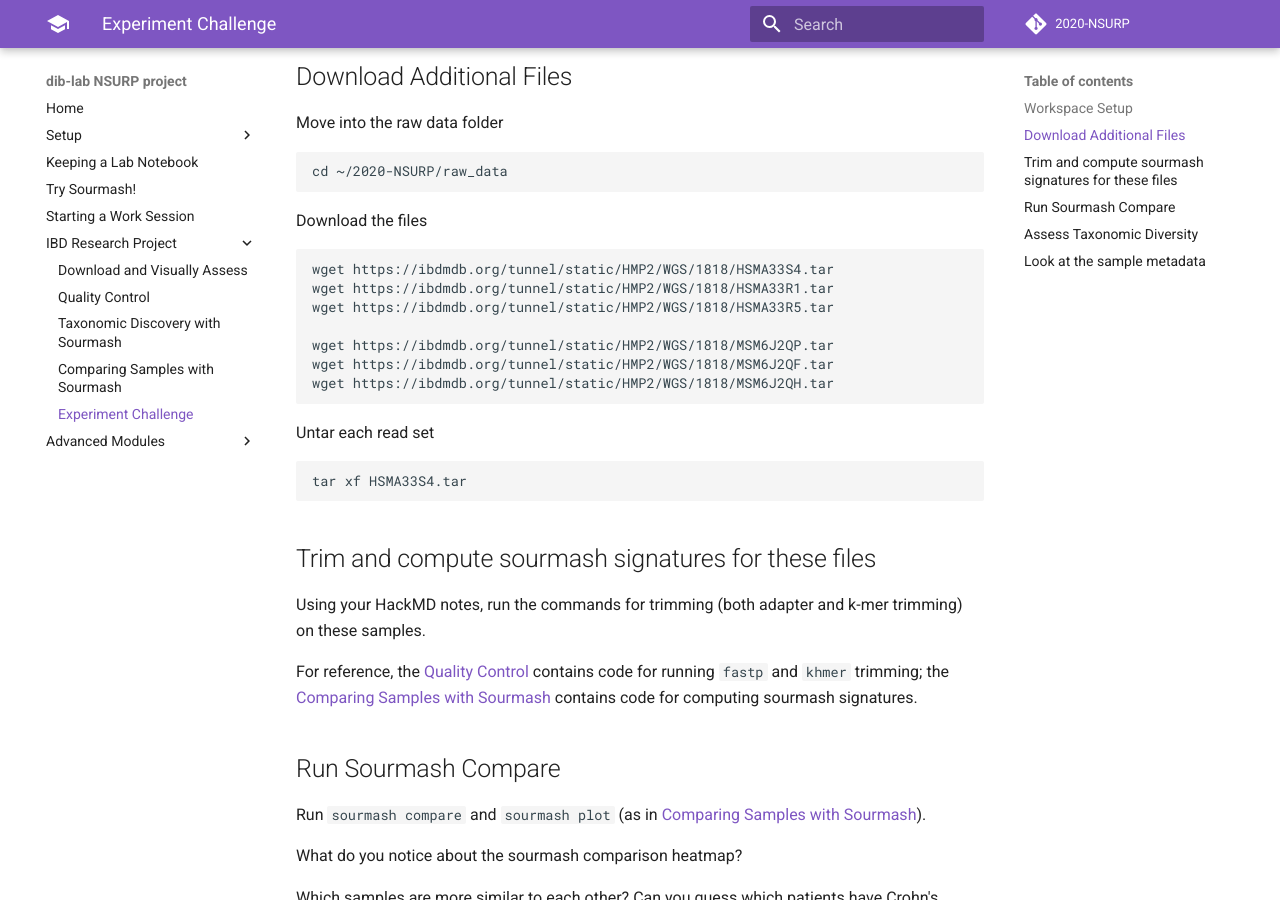
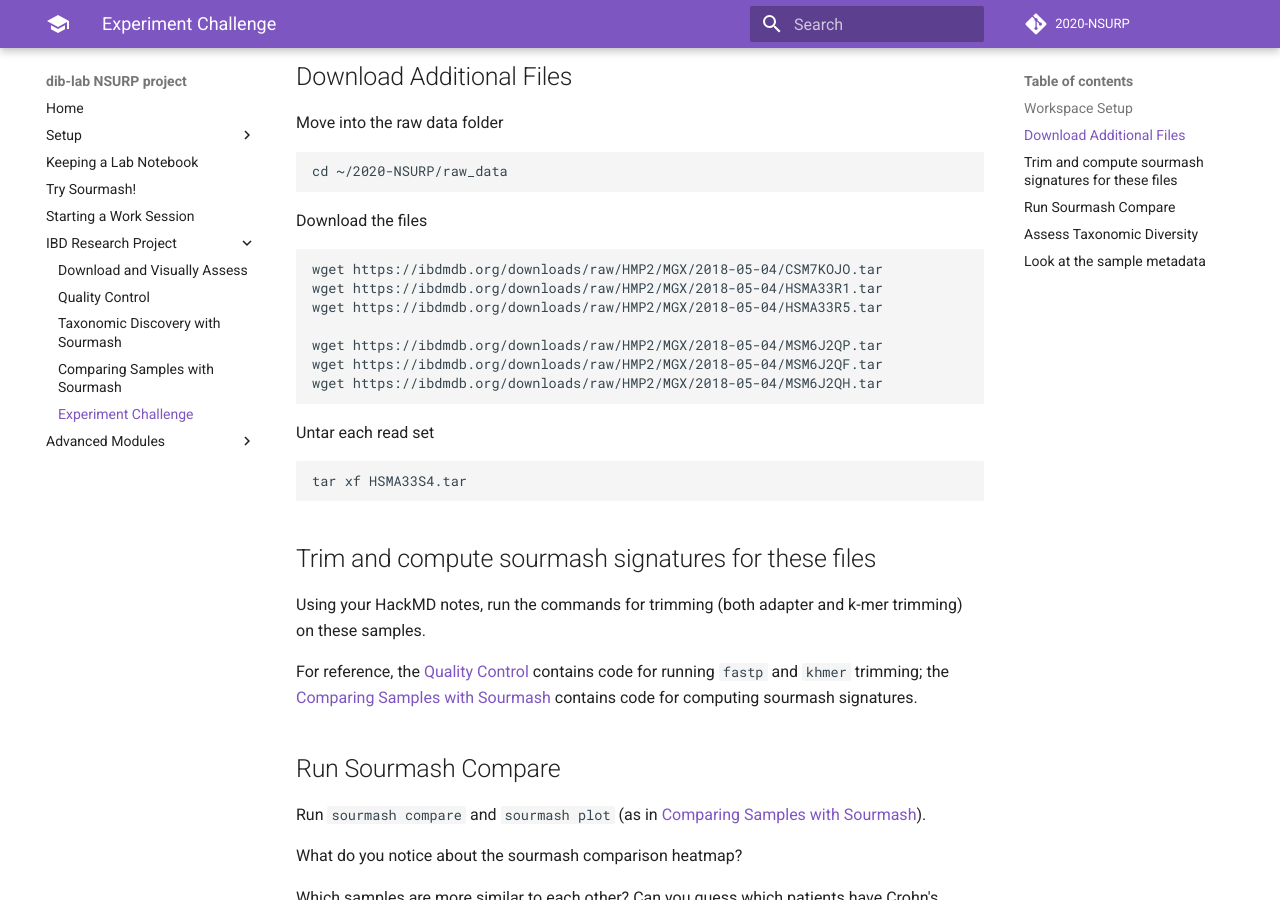
Before and after one commit to dib-lab/2020-NSURP, an MkDocs documentation site: the page built from doc/11.experiment-challenge.md, in a window 1280 px wide and 900 px high, scrolled down 421 px. Built offline with MkDocs 1.6.1 and Material for MkDocs 9.7.7, drawn with Linux system fonts in a browser that asks for light colours; comment, search, counter and statistics services are not loaded; some of the changed lines change nothing that is shown; some of the changed text lies outside the part shown.

Commit message:
upd data links

````diff
--- a/doc/11.experiment-challenge.md
+++ b/doc/11.experiment-challenge.md
@@ -21,13 +21,13 @@
 
 Download the files
 ```
-wget https://ibdmdb.org/tunnel/static/HMP2/WGS/1818/HSMA33S4.tar
-wget https://ibdmdb.org/tunnel/static/HMP2/WGS/1818/HSMA33R1.tar
-wget https://ibdmdb.org/tunnel/static/HMP2/WGS/1818/HSMA33R5.tar
+wget https://ibdmdb.org/downloads/raw/HMP2/MGX/2018-05-04/CSM7KOJO.tar
+wget https://ibdmdb.org/downloads/raw/HMP2/MGX/2018-05-04/HSMA33R1.tar
+wget https://ibdmdb.org/downloads/raw/HMP2/MGX/2018-05-04/HSMA33R5.tar
 
-wget https://ibdmdb.org/tunnel/static/HMP2/WGS/1818/MSM6J2QP.tar
-wget https://ibdmdb.org/tunnel/static/HMP2/WGS/1818/MSM6J2QF.tar
-wget https://ibdmdb.org/tunnel/static/HMP2/WGS/1818/MSM6J2QH.tar
+wget https://ibdmdb.org/downloads/raw/HMP2/MGX/2018-05-04/MSM6J2QP.tar
+wget https://ibdmdb.org/downloads/raw/HMP2/MGX/2018-05-04/MSM6J2QF.tar
+wget https://ibdmdb.org/downloads/raw/HMP2/MGX/2018-05-04/MSM6J2QH.tar
 ```
 
 Untar each read set
@@ -71,9 +71,9 @@
 cd ~/2020-NSURP/metadata
 ```
 
-All information about this project can be found [here](https://ibdmdb.org/tunnel/public/summary.htmlhttps://ibdmdb.org/tunnel/public/summary.html).
+All information about this project can be found [here](https://ibdmdb.org/).
 
-Download the metadata file [here](https://ibdmdb.org/tunnel/products/HMP2/Metadata/hmp2_metadata.csv).
+Download the metadata file [here](https://ibdmdb.org/downloads/metadata/hmp2_metadata_2018-08-20.csv).
 
 This file contains information for the metagenomics sequencing (which we looked at), but also a number of other assessments.
 
@@ -81,23 +81,23 @@
 
 For example, view this file with less like so:
 ```
-less -S hmp2_metadata.csv
+less -S hmp2_metadata_2018-08-20.csv
 ```
 
 This is a very large file. You can get information about a specific sample by searching out the specific sample id's we used.
 For example:
 ```
-grep HSMA33S4 hmp2_metadata.csv
+grep HSMA33S4 hmp2_metadata_2018-08-20.csv
 ```
 
 That's still a lot of info - let's get only the info for metagenomics samples:
 ```
-grep metagenomics hmp2_metadata.csv | grep HSMA33S4
+grep metagenomics hmp2_metadata_2018-08-20.csv | grep HSMA33S4
 ```
 
 The formatting is still a litle ugly.
 Let's direct the output to a file, and then open it with `less -S`:
 ```
-grep metagenomics hmp2_metadata.csv | grep HSMA33S4 > HSMA33S4.csv
+grep metagenomics hmp2_metadata_2018-08-20.csv | grep HSMA33S4 > HSMA33S4.csv
 less -S HSMA33S4.csv
 ```
````
